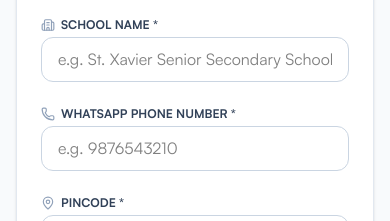
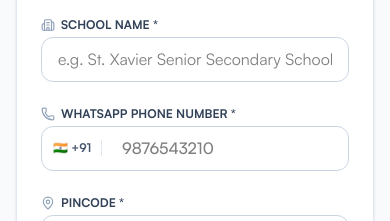
Before and after one commit to cremsonpublications-cmd/cremson-baserow, a Next.js app in the folder cremson-next-ui/: page /bulk-order in a window 390 px wide. Shown: the part 1140-1361 px from the top of the page. Built offline with nearby package versions, Linux system fonts and the light colour scheme; no server answers.

Commit message:
feat: add +91 country code badge to WhatsApp phone input field

```diff
--- a/cremson-next-ui/app/bulk-order/page.js
+++ b/cremson-next-ui/app/bulk-order/page.js
@@ -446,14 +446,20 @@ export default function PublicBulkOrderPage() {
                 <label className="block text-xs font-bold text-slate-700 uppercase mb-1 flex items-center gap-1.5">
                   <Phone className="w-3.5 h-3.5 text-slate-400" /> WhatsApp Phone Number *
                 </label>
-                <input
-                  type="tel"
-                  required
-                  value={form.phone}
-                  onChange={(e) => setForm({ ...form, phone: e.target.value })}
-                  placeholder="e.g. 9876543210"
-                  className="w-full px-4 py-2.5 border border-slate-300 rounded-xl text-sm focus:ring-2 focus:ring-purple-500 focus:border-transparent outline-none"
-                />
+                <div className="relative flex items-center">
+                  <span className="absolute left-3 text-xs font-bold text-slate-600 flex items-center gap-1 select-none border-r border-slate-200 pr-2.5">
+                    🇮🇳 +91
+                  </span>
+                  <input
+                    type="tel"
+                    required
+                    maxLength={10}
+                    value={form.phone}
+                    onChange={(e) => setForm({ ...form, phone: e.target.value.replace(/\D/g, "") })}
+                    placeholder="9876543210"
+                    className="w-full pl-20 pr-4 py-2.5 border border-slate-300 rounded-xl text-sm font-medium focus:ring-2 focus:ring-purple-500 focus:border-transparent outline-none"
+                  />
+                </div>
               </div>
 
               <div>
```
